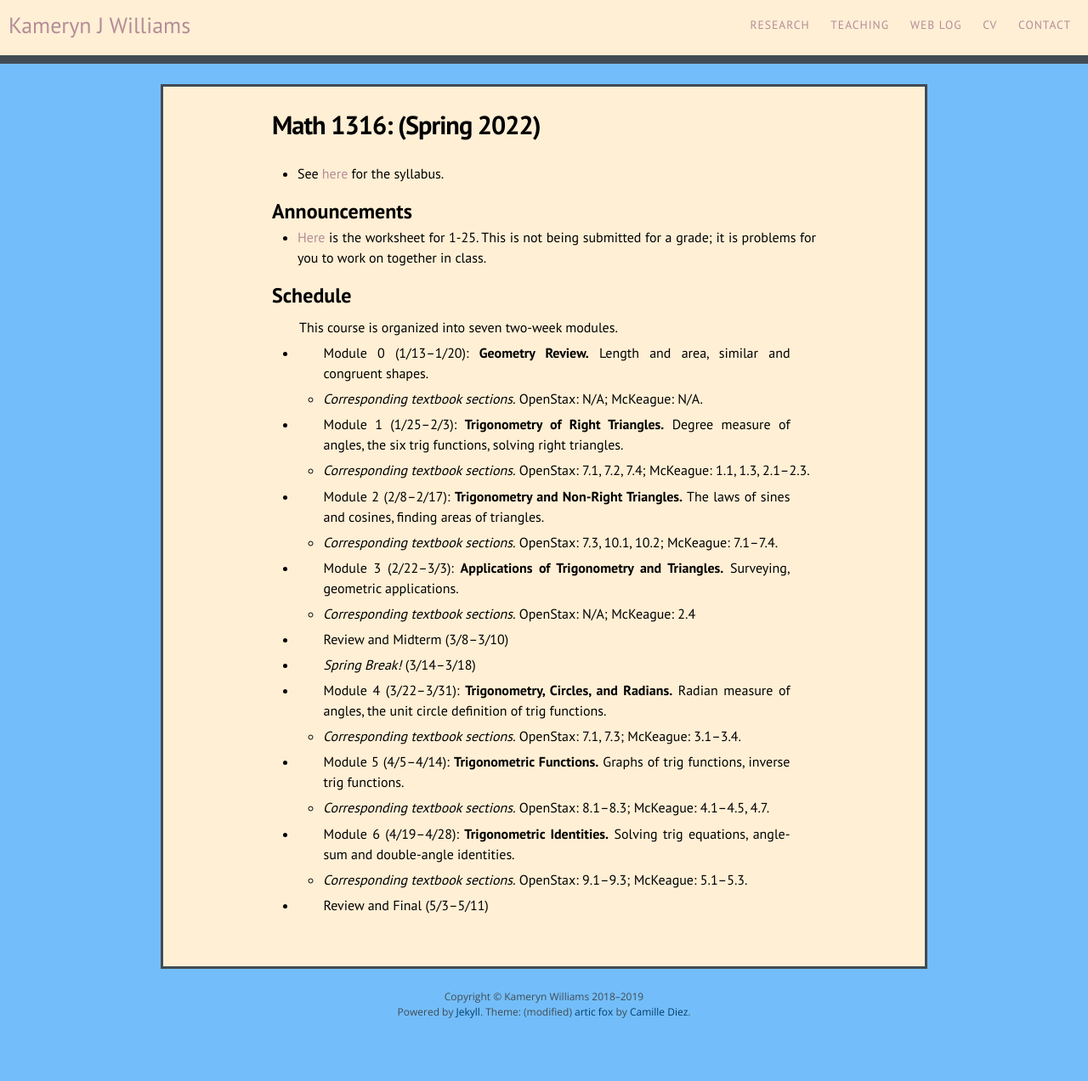
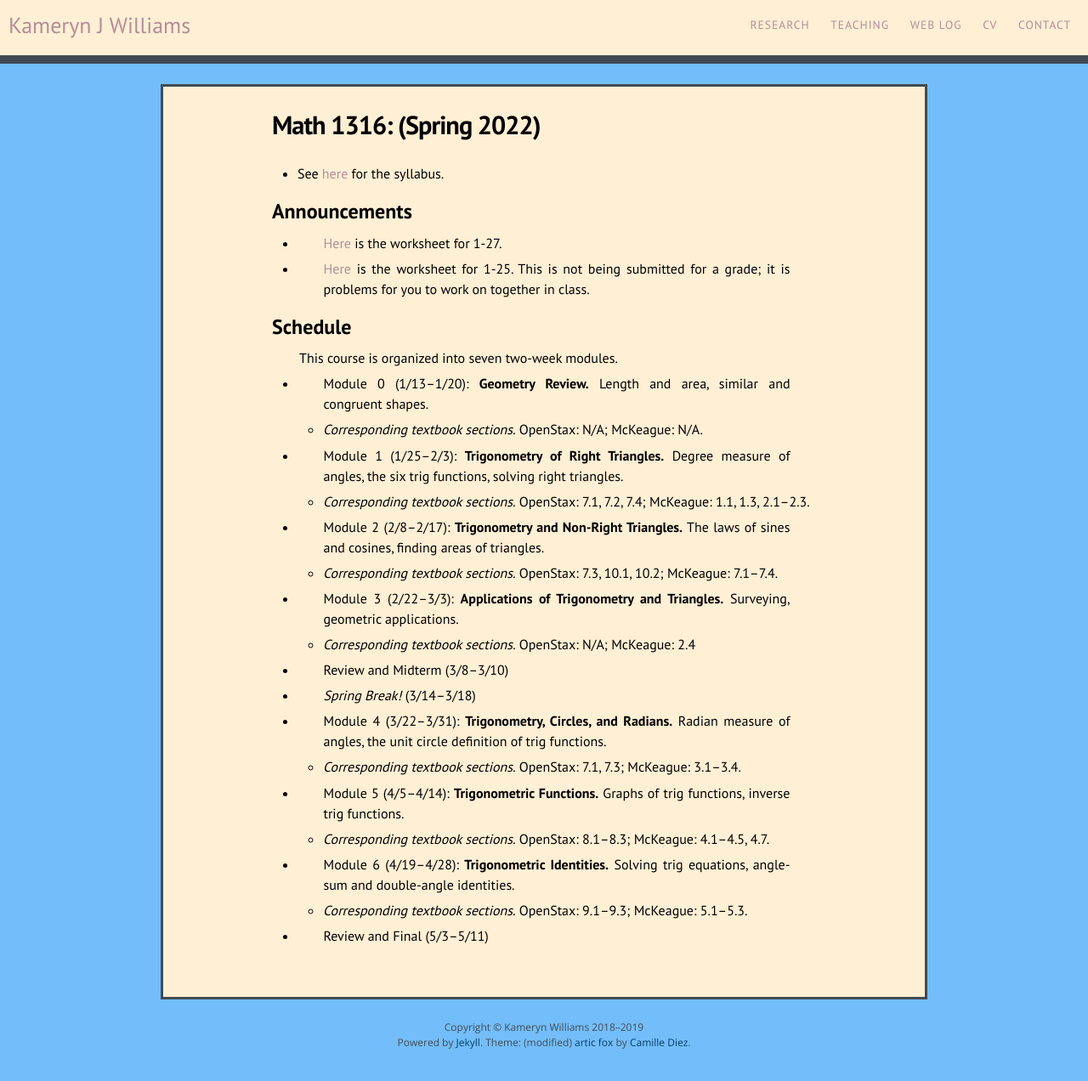
Before and after one commit to kamerynjw/kamerynjw.github.io, a Jekyll site: the page built from teaching/2022/math1316.md, in a window 1280 px wide. Shown: the whole page at 85% size. Built offline with Jekyll 4.4.1, drawn with Linux system fonts in a browser that asks for light colours; nearby versions of some CDN libraries; before the commit the page ends 1236 px from its top, so only the background shows below that.

Commit message:
new ork sheet

```diff
--- a/teaching/2022/math1316.md
+++ b/teaching/2022/math1316.md
@@ -10,6 +10,8 @@
 
 Announcements
 -------------
+
+* [Here]({{ page.url }}ws1-27.pdf) is the worksheet for 1-27.
 
 * [Here]({{ page.url }}ws1-25.pdf) is the worksheet for 1-25. This is not being submitted for a grade; it is problems for you to work on together in class.
 
```
Also changed, not shown: 1 other file.
